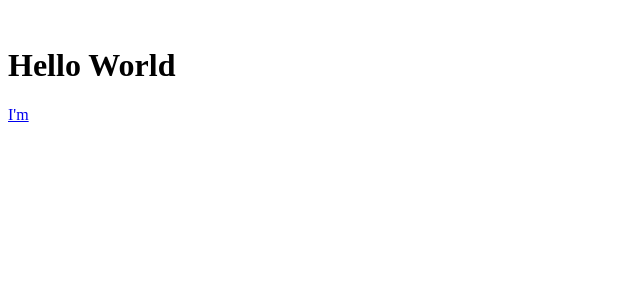
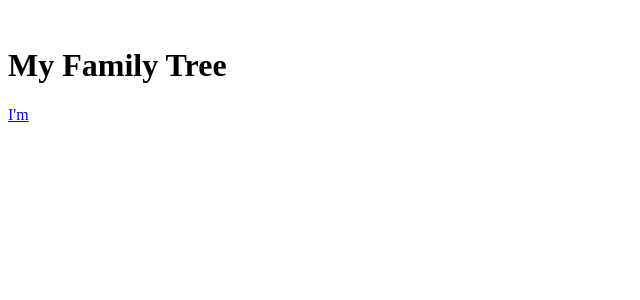
Before and after one commit to uezdy/indexby, a Next.js app: page / in a window 1280 px wide. Shown: the top 300 px of the page, without its empty margins (0-640 px from the left). Built offline with nearby package versions, Linux system fonts and the light colour scheme.

Commit message:
up routing

```diff
--- a/app/page.tsx
+++ b/app/page.tsx
@@ -11,8 +11,8 @@ export const metadata: Metadata = {
 export default function Page() {
     return (
         <div>
-            <h1>Hello World</h1>
-            <a href="/im">I&apos;m</a>
+            <h1>My Family Tree</h1>
+            <a href="/me">I&apos;m</a>
         </div>
     )
 }
```
